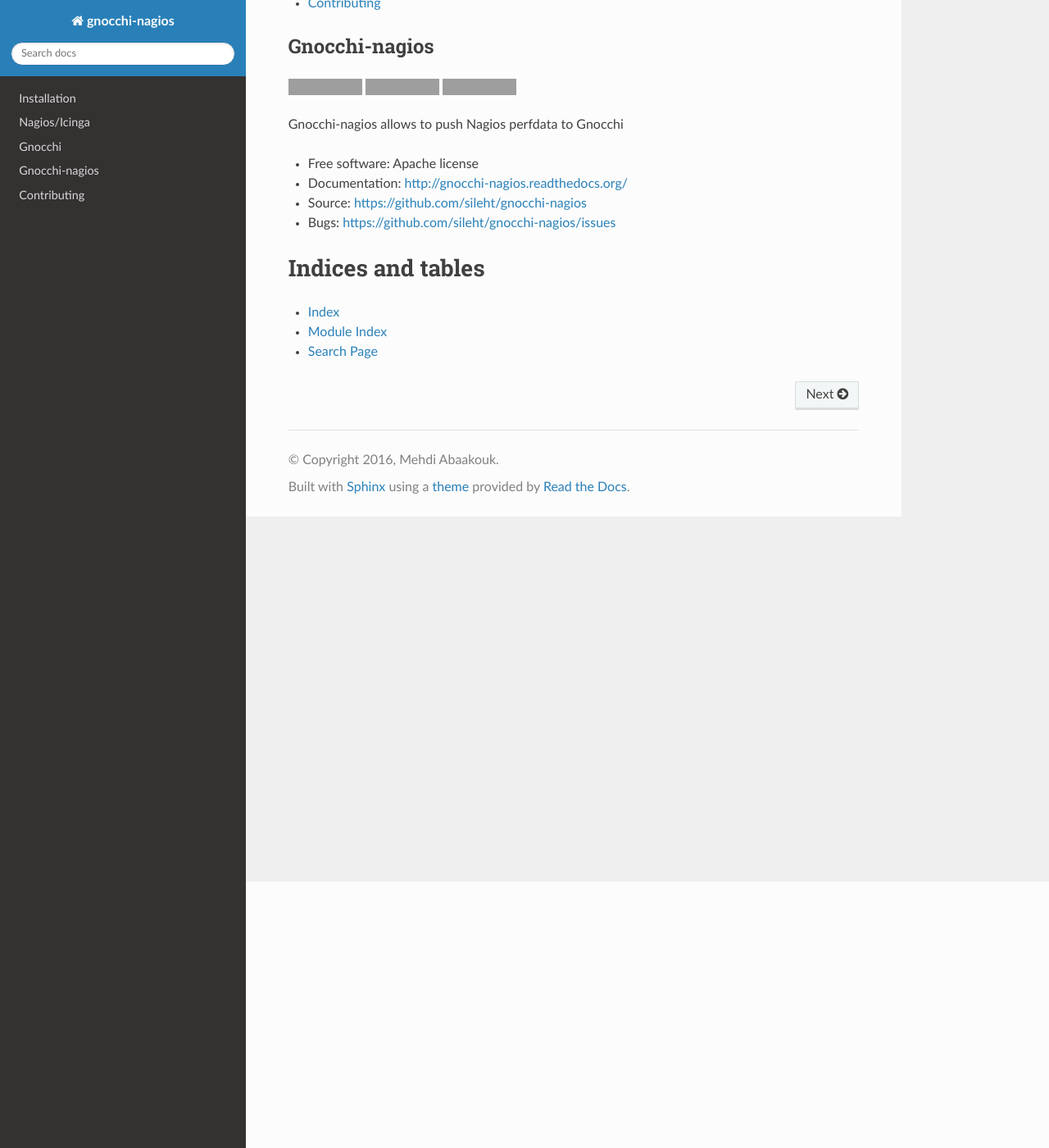
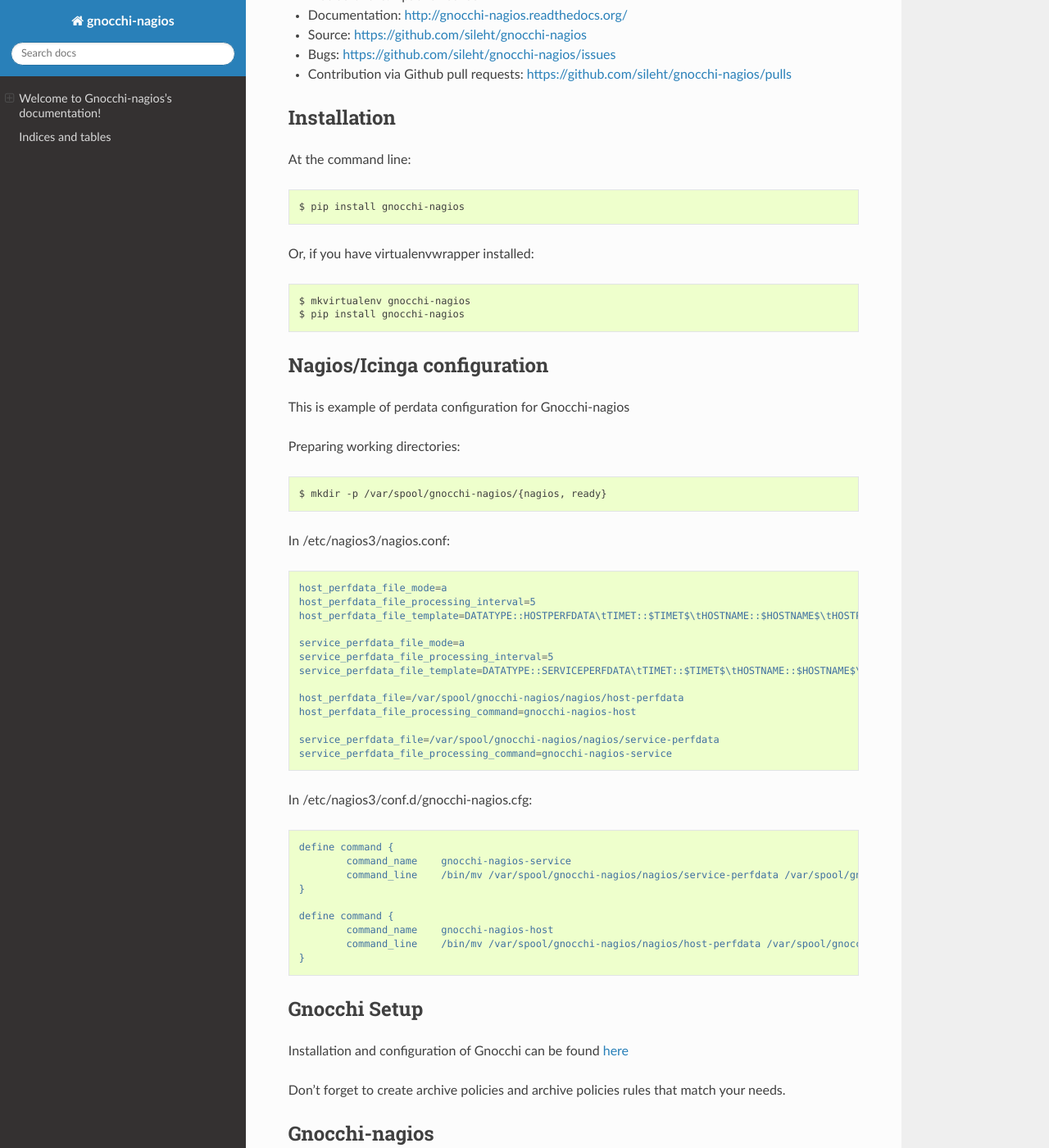
Before and after one commit to sileht/gnocchi-nagios, a Sphinx documentation site: the page built from doc/source/index.rst, in a window 1280 px wide and 1400 px high, scrolled down 325 px. Shown: the whole window at 82% size. Built offline with Sphinx 7.4.7 and the Read the Docs theme 2.0.0, drawn with Linux system fonts in a browser that asks for light colours; some of the changed text lies outside the part shown; grey boxes are pictures that could not be loaded.

Commit message:
doc: enhancement

```diff
--- a/README.rst
+++ b/README.rst
@@ -19,3 +19,106 @@
 * Documentation: http://gnocchi-nagios.readthedocs.org/
 * Source: https://github.com/sileht/gnocchi-nagios
 * Bugs: https://github.com/sileht/gnocchi-nagios/issues
+* Contribution via Github pull requests: https://github.com/sileht/gnocchi-nagios/pulls
+
+============
+Installation
+============
+
+At the command line::
+
+    $ pip install gnocchi-nagios
+
+Or, if you have virtualenvwrapper installed::
+
+    $ mkvirtualenv gnocchi-nagios
+    $ pip install gnocchi-nagios
+
+
+===========================
+Nagios/Icinga configuration
+===========================
+
+This is example of perdata configuration for Gnocchi-nagios
+
+Preparing working directories::
+
+    $ mkdir -p /var/spool/gnocchi-nagios/{nagios, ready}
+
+In /etc/nagios3/nagios.conf:
+
+.. code-block:: ini
+
+    host_perfdata_file_mode=a
+    host_perfdata_file_processing_interval=5
+    host_perfdata_file_template=DATATYPE::HOSTPERFDATA\tTIMET::$TIMET$\tHOSTNAME::$HOSTNAME$\tHOSTPERFDATA::$HOSTPERFDATA$\t$\tHOSTSTATE::$HOSTSTATE$\tHOSTSTATETYPE::$HOSTSTATETYPE$
+
+    service_perfdata_file_mode=a
+    service_perfdata_file_processing_interval=5
+    service_perfdata_file_template=DATATYPE::SERVICEPERFDATA\tTIMET::$TIMET$\tHOSTNAME::$HOSTNAME$\tSERVICEDESC::$SERVICEDESC$\tSERVICEPERFDATA::$SERVICEPERFDATA\tHOSTSTATE::$HOSTSTATE$\tHOSTSTATETYPE::$HOSTSTATETYPE$\tSERVICESTATE::$SERVICESTATE$\tSERVICESTATETYPE::$SERVICESTATETYPE$
+
+    host_perfdata_file=/var/spool/gnocchi-nagios/nagios/host-perfdata
+    host_perfdata_file_processing_command=gnocchi-nagios-host
+
+    service_perfdata_file=/var/spool/gnocchi-nagios/nagios/service-perfdata
+    service_perfdata_file_processing_command=gnocchi-nagios-service
+
+
+In /etc/nagios3/conf.d/gnocchi-nagios.cfg:
+
+.. code-block:: ini
+
+    define command {
+            command_name    gnocchi-nagios-service
+            command_line    /bin/mv /var/spool/gnocchi-nagios/nagios/service-perfdata /var/spool/gnocchi-nagios/ready/service-perfdata.$TIMET$
+    }
+
+    define command {
+            command_name    gnocchi-nagios-host
+            command_line    /bin/mv /var/spool/gnocchi-nagios/nagios/host-perfdata /var/spool/gnocchi-nagios/ready/host-perfdata.$TIMET$
+    }
+
+
+=============
+Gnocchi Setup
+=============
+
+Installation and configuration of Gnocchi can be found `here <http://gnocchi.xyz/>`_
+
+
+Don't forget to create archive policies and archive policies rules that match your needs.
+
+==============
+Gnocchi-nagios
+==============
+
+Once it's setup, you can configure gnocchi-nagios by creating a gnocchi-nagios.conf:
+
+.. code-block:: ini
+
+   [DEFAULT]
+   spool_directory = /var/spool/gnocchi-nagios/ready
+
+   [gnocchi]
+   auth_type = gnocchi-noauth
+   roles = admin
+   user_id = nagios
+   project_id = nagios
+   endpoint = http://localhost:8041
+
+
+Note: Gnocchi-data assumes nagios TIMET epoch are in UTC
+
+
+And then run it with:
+
+.. code-block:: shell
+
+    $ gnocchi-nagios --config-file=gnocchi-nagios.conf
+
+To get all configuration option you can run
+
+.. code-block:: shell
+
+    $ tox -egenconfig
+    $ less etc/gnocchi-nagios/gnocchi-nagios.conf
--- a/doc/source/contributing.rst
+++ /dev/null
@@ -1,4 +0,0 @@
-============
-Contributing
-============
-.. include:: ../../CONTRIBUTING.rst
--- a/doc/source/index.rst
+++ b/doc/source/index.rst
@@ -3,17 +3,8 @@
    You can adapt this file completely to your liking, but it should at least
    contain the root `toctree` directive.
 
-Welcome to gnocchi_nagios's documentation!
+Welcome to Gnocchi-nagios's documentation!
 ========================================================
-
-Contents:
-=========
-
-.. toctree::
-   :maxdepth: 2
-
-   installation
-   contributing
 
 .. include:: ../../README.rst
 
```
Also changed, not shown: doc/source/installation.rst (deleted, +0 -87 lines).
